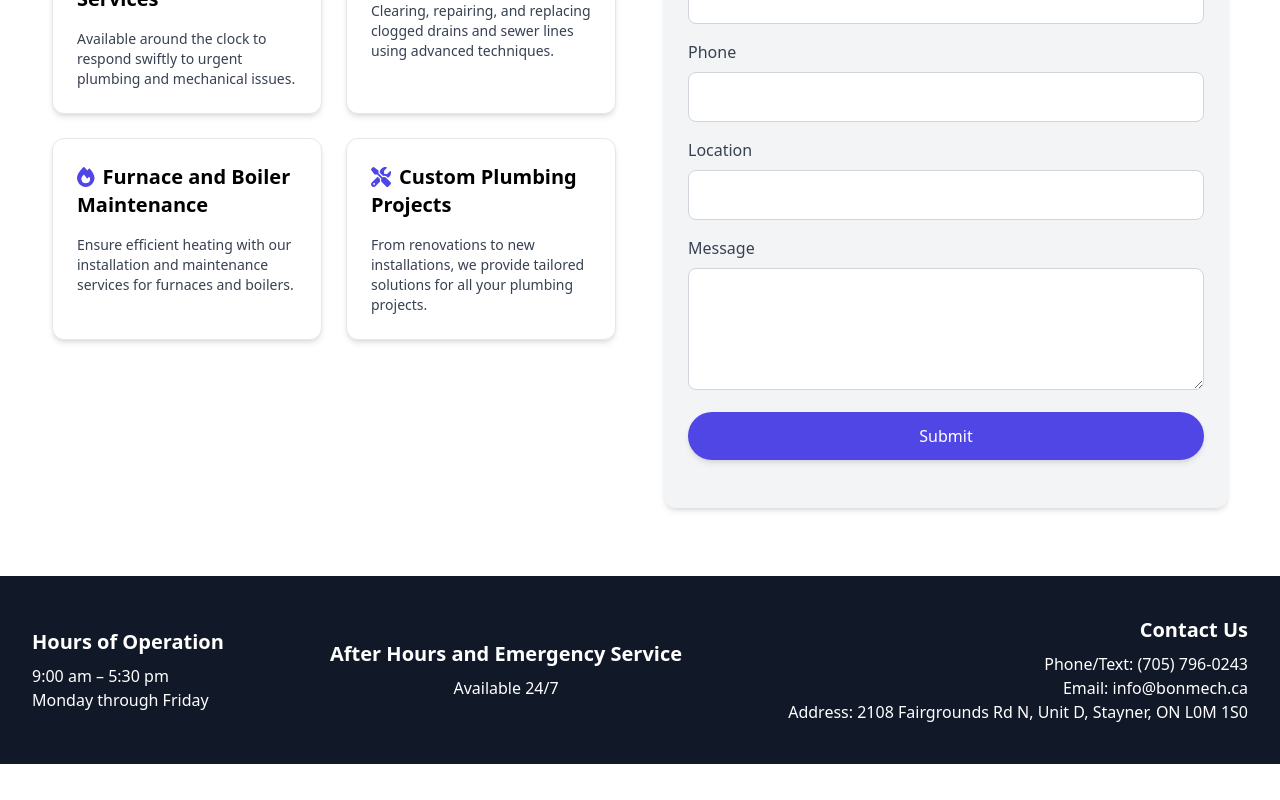
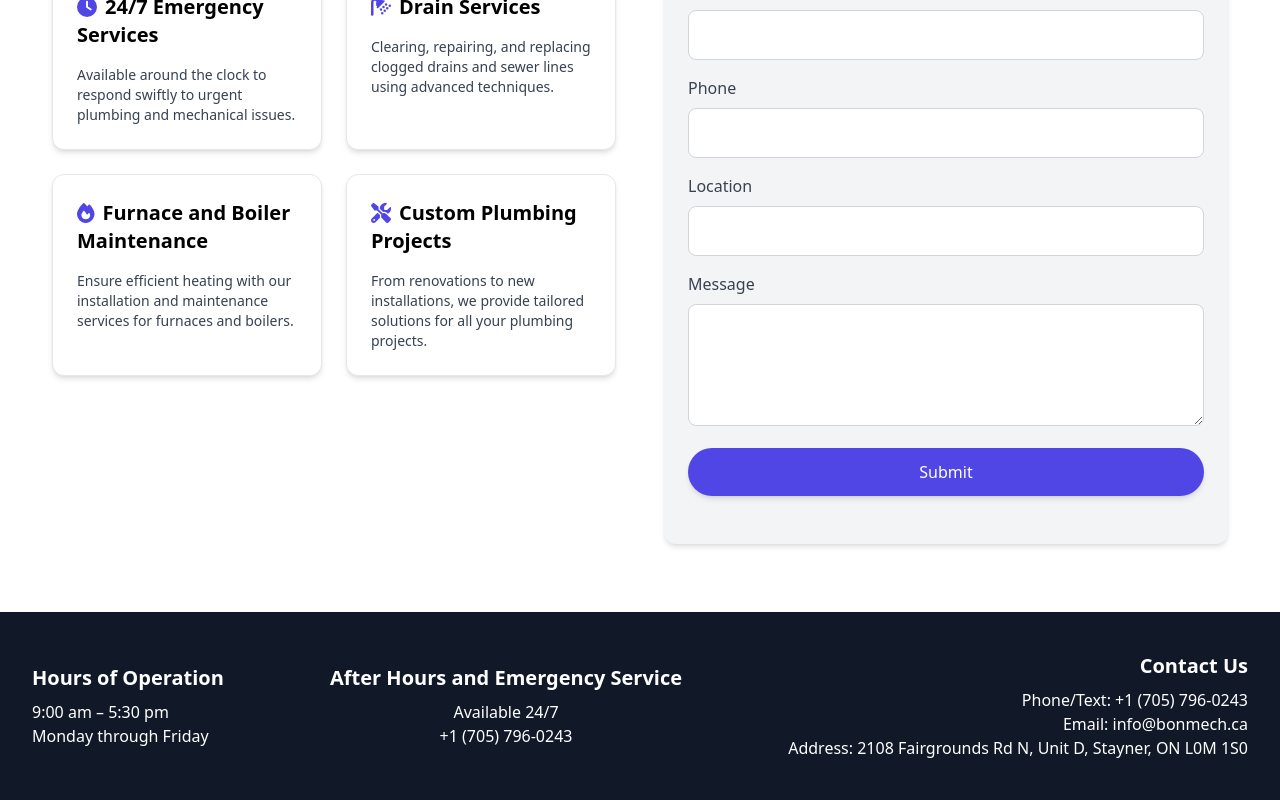
Before and after one commit to ehwus/bonmech, a React (Vite) app: page / in a window 1280 px wide. Shown: the part 1318-2118 px from the top of the page. Before the commit the page ends 2082 px from the top, so only its background shows below. Built offline with nearby package versions, Linux system fonts and the light colour scheme.

Commit message:
couple of copy changes

```diff
--- a/src/components/MainLayout.tsx
+++ b/src/components/MainLayout.tsx
@@ -2,7 +2,7 @@ import { FontAwesomeIcon } from "@fortawesome/react-fontawesome";
 import { faClock, faBell } from "@fortawesome/free-solid-svg-icons";
 
 const contactInfo = {
-  phone: "(705) 796-0243",
+  phone: "+1 (705) 796-0243",
   email: "info@bonmech.ca",
   address: "2108 Fairgrounds Rd N, Unit D, Stayner, ON L0M 1S0",
 };
@@ -67,6 +67,7 @@ const MainLayout: React.FC<{ children: React.ReactNode }> = ({ children }) => {
               After Hours and Emergency Service
             </h2>
             <p className="text-sm md:text-base">Available 24/7</p>
+            <p className="text-sm md:text-base">{contactInfo.phone}</p>
           </div>
           <div className="text-center md:text-right">
             <h2 className="text-lg md:text-xl font-bold mb-2">Contact Us</h2>
--- a/src/pages/Home.tsx
+++ b/src/pages/Home.tsx
@@ -41,7 +41,7 @@ const Home: React.FC = () => {
                 quality and commitment to project excellence.
               </p>
               <a
-                href="tel:(705)796-0243"
+                href="tel:+1(705)796-0243"
                 className="inline-block bg-green-600 text-white px-6 py-3 rounded-full shadow-md hover:bg-green-500 transition duration-300"
               >
                 <FontAwesomeIcon icon={faPhone} className="mr-2" /> Call Us Now
```
